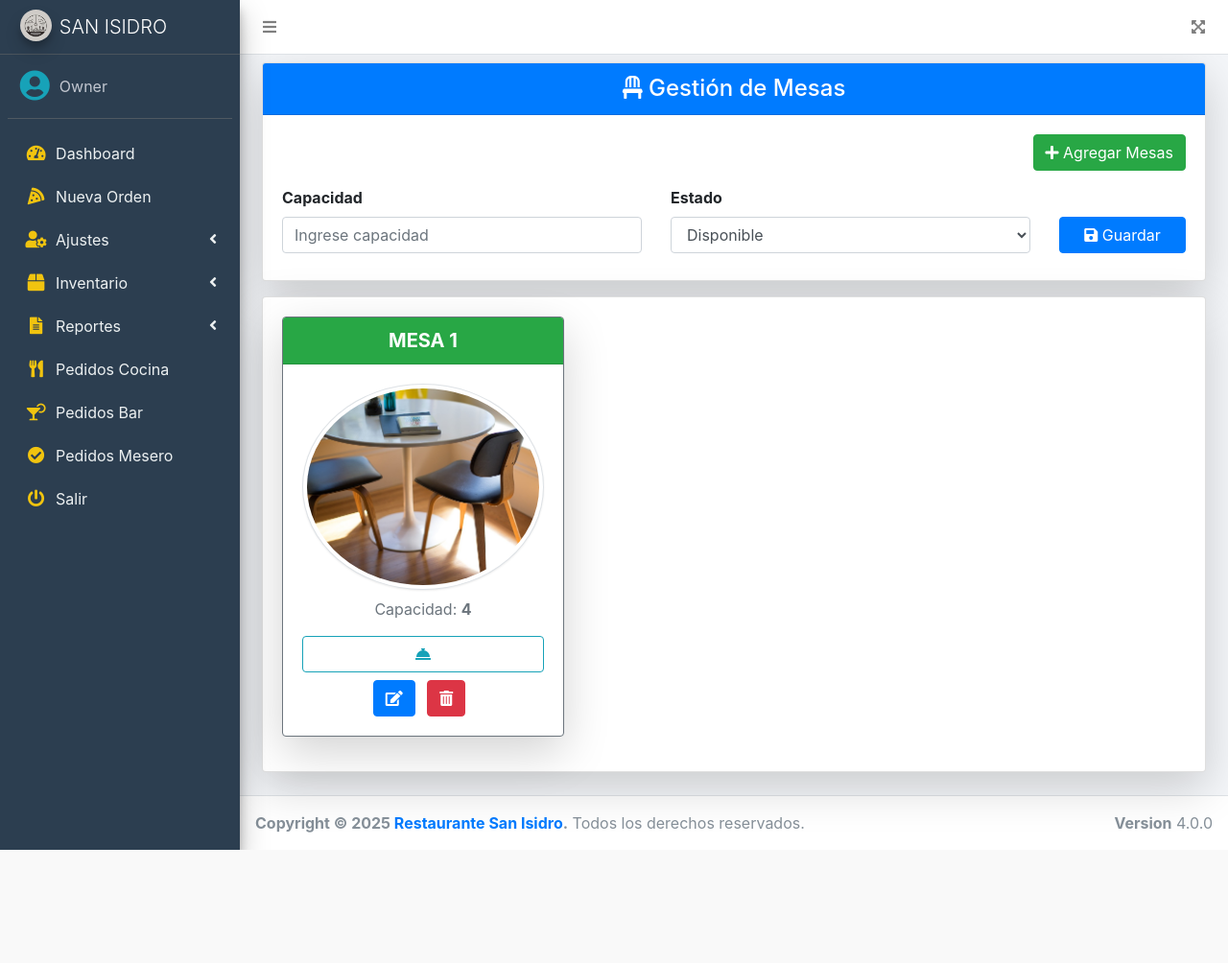
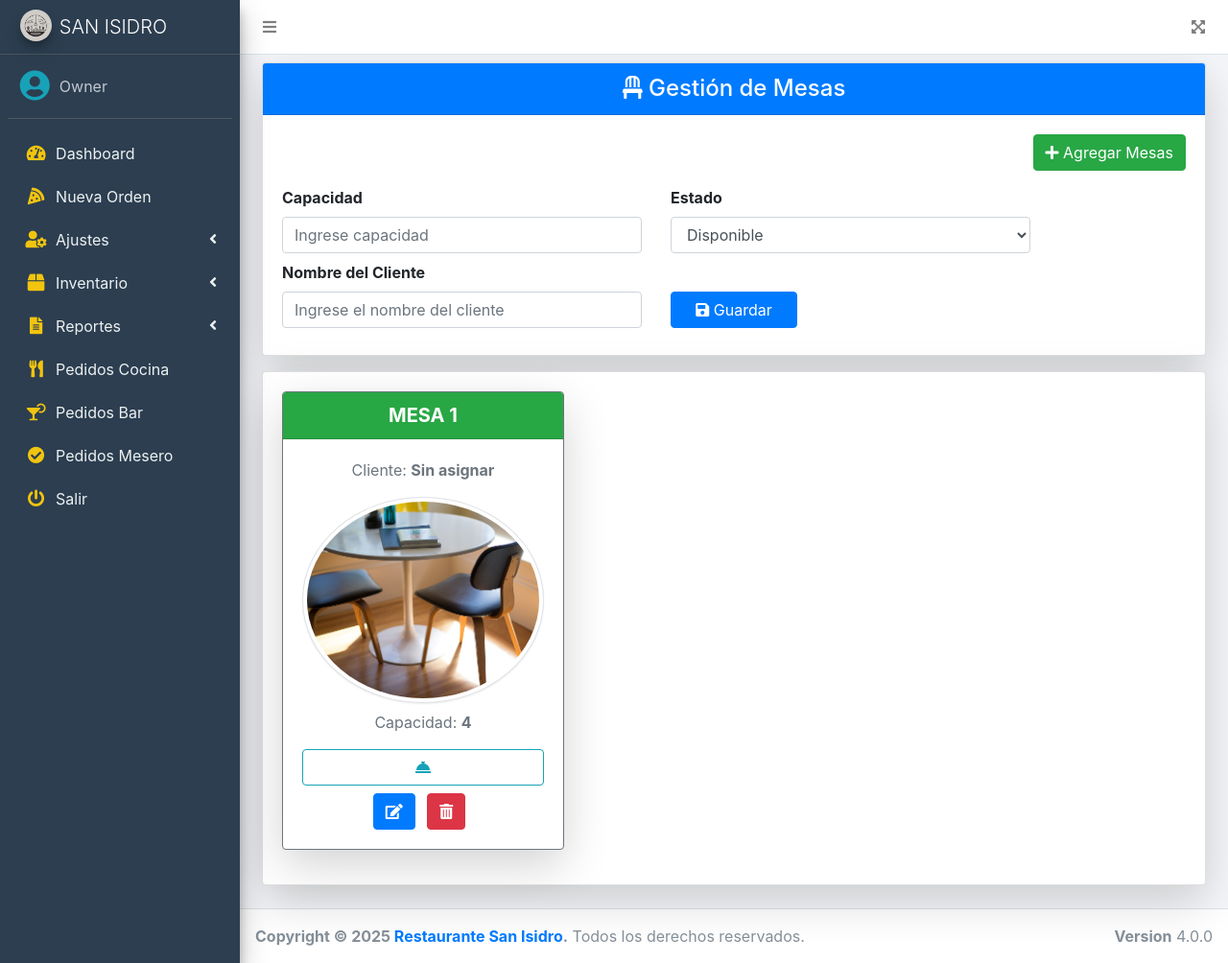
Before and after one commit to KChacon-Fide/Proyecto_IC25-ADI, a PHP site: page /src/mesas.php?id_sala=1&mesas=5 in a window 1280 px wide. Shown: the whole page at 96% size. Before the commit the page ends 886 px from the top, so only its background shows below. Run offline with PHP 8.4, Linux system fonts and the light colour scheme; a user stored in the database is signed in; data comes from the database, SQL or seed files in the repository; data that the repository does not hold is empty; some libraries are stand-ins or nearby versions.

Commit message:
Actualizacion Mesas

```diff
--- a/src/editar_mesas.php
+++ b/src/editar_mesas.php
@@ -5,15 +5,16 @@ if ($_SESSION['rol'] == 1 || $_SESSION['rol'] == 3) {
         include "../conexion.php";
 
         // Verifica si todos los campos necesarios están presentes
-        if (isset($_POST['id_mesa'], $_POST['capacidad'], $_POST['estado'], $_POST['id_sala'], $_POST['mesas'])) {
+        if (isset($_POST['id_mesa'], $_POST['capacidad'], $_POST['estado'], $_POST['id_sala'], $_POST['mesas'], $_POST['nombre_cliente']) && $_POST['token'] == $_SESSION['token']) {
             $id_mesa = $_POST['id_mesa'];
             $capacidad = $_POST['capacidad'];
             $estado = $_POST['estado'];
             $id_sala = $_POST['id_sala'];
             $mesas = $_POST['mesas'];
+            $nombre_cliente = $_POST['nombre_cliente']; // Aunque no se usa, se captura para evitar errores
 
             // Actualiza la mesa
-            $query = mysqli_query($conexion, "UPDATE mesas SET capacidad = '$capacidad', estado = '$estado' WHERE id_mesa = '$id_mesa'");
+            $query = mysqli_query($conexion, "UPDATE mesas SET capacidad = '$capacidad', estado = '$estado', nombre_cliente = '$nombre_cliente' WHERE id_mesa = '$id_mesa'");
 
             if ($query) {
                 header("Location: mesas.php?id_sala=$id_sala&mesas=$mesas");
--- a/src/finalizar.php
+++ b/src/finalizar.php
@@ -564,10 +564,10 @@ if ($_SESSION['rol'] == 1 || $_SESSION['rol'] == 3) {
         $transaccion = isset($_POST['transaccion']) ? $_POST['transaccion'] : '';
 
 
-        $update = mysqli_query($conexion, "UPDATE pedidos SET estado = 'FINALIZADO', total = '$total_con_impuesto', ImpServicio = '$imp_servicio', tipoPago = '$tipo_pago', transaccion = '$transaccion' WHERE id = '$id_pedido'");
+        $update = mysqli_query($conexion, "UPDATE pedidos SET estado = 'FINALIZADO', total = '$total_con_impuesto', ImpServicio = '$imp_servicio', tipoPago = '$tipo_pago' WHERE id = '$id_pedido'");
 
         if ($update) {
-            $updateMesa = mysqli_query($conexion, "UPDATE mesas SET estado = 'DISPONIBLE' WHERE id_sala = '$id_sala' AND num_mesa = '$mesa'");
+            $updateMesa = mysqli_query($conexion, "UPDATE mesas SET estado = 'DISPONIBLE', nombre_cliente = NULL WHERE id_sala = '$id_sala' AND num_mesa = '$mesa'");
 
             echo "<script>
                 Swal.fire({
--- a/src/mesas.php
+++ b/src/mesas.php
@@ -51,14 +51,20 @@ if ($_SESSION['rol'] == 1 || $_SESSION['rol'] == 3) {
                                     </div>
                                 </div>
 
+                                <div class="col-md-5">
+                                    <div class="form-group mb-2">
+                                        <label for="nombre_cliente" class="font-weight-bold">Nombre del Cliente</label>
+                                        <input type="text" name="nombre_cliente" id="nombre_cliente" class="form-control"
+                                            placeholder="Ingrese el nombre del cliente">
+                                    </div>
+                                </div>
+
                                 <div class="col-md-2 d-flex" style="padding-top: 32px;">
-                                    <button type="submit" class="btn btn-primary btn-block align-self-start"
-                                        style="height: 38px;">
+                                    <button type="submit" class="btn btn-primary btn-block align-self-start" style="height: 38px;">
                                         <i class="fas fa-save"></i> Guardar
                                     </button>
                                 </div>
                             </div>
-
                         </form>
                     <?php } ?>
                 </div>
@@ -97,6 +103,9 @@ if ($_SESSION['rol'] == 1 || $_SESSION['rol'] == 3) {
                                     <h5 class="font-weight-bold mb-0">MESA <?php echo $data['num_mesa']; ?></h5>
                                 </div>
                                 <div class="card-body text-center">
+                                <p class="text-muted">Cliente: <span class="font-weight-bold">
+                                    <?php echo $data['nombre_cliente'] ? $data['nombre_cliente'] : 'Sin asignar'; ?>
+                                </span></p>
                                     <img src="../assets/img/mesa.jpg" class="img-thumbnail rounded-circle mb-2" alt="Mesa">
                                     <p class="text-muted">Capacidad: <span
                                             class="font-weight-bold"><?php echo $data['capacidad']; ?></span></p>
@@ -212,10 +221,11 @@ if ($_SESSION['rol'] == 1 || $_SESSION['rol'] == 3) {
     <script src="https://stackpath.bootstrapcdn.com/bootstrap/4.5.2/js/bootstrap.min.js"></script>
 
     <script>
-        function cargarDatosMesa(idMesa, capacidad, estado) {
+        function cargarDatosMesa(idMesa, capacidad, estado, nombreCliente) {
             document.getElementById('id_mesa').value = idMesa;
             document.getElementById('capacidad').value = capacidad;
             document.getElementById('estado').value = estado;
+            document.getElementById('nombre_cliente').value = nombreCliente || ''; // Maneja valores nulos
         }
 
         function setMesaId(mesaId) {
```
Also changed, not shown: assets/img/bebidas/20250328050742.jpg (added), assets/img/platos/20250328050813.jpg (added).
